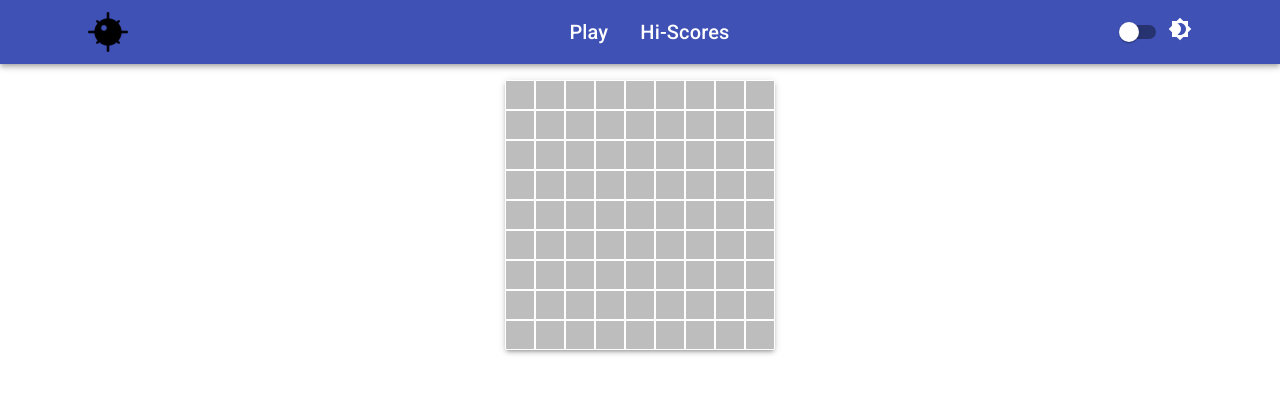
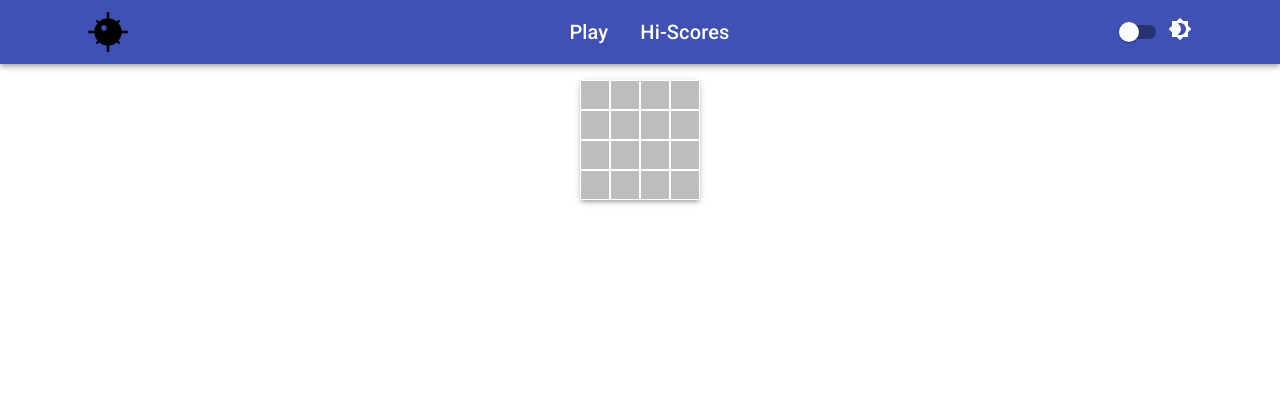
Before and after one commit to CWallis92/minesweeper, a React (Create React App) app: page / in a window 1280 px wide. Shown: the top 394 px of the page. Built offline with nearby package versions, Linux system fonts and the light colour scheme.

Commit message:
Set up grid reveals

```diff
--- a/package.json
+++ b/package.json
@@ -48,8 +48,12 @@
     "@types/node": "^17.0.30",
     "@types/react-dom": "^18.0.2",
     "@types/react-router-dom": "^5.3.3",
+    "@types/sinon": "^10.0.11",
+    "@types/sinon-chai": "^3.2.8",
     "chai": "^4.3.6",
     "mocha": "^9.2.2",
+    "sinon": "^13.0.2",
+    "sinon-chai": "^3.7.0",
     "typescript": "^4.6.3"
   }
 }
--- a/src/components/GameArea.tsx
+++ b/src/components/GameArea.tsx
@@ -7,7 +7,7 @@ const GameArea = (): React.ReactElement => {
   return (
     <main>
       <Container>
-        <GameGrid rows={9} cols={9} mines={10} />
+        <GameGrid rows={4} cols={4} mines={1} />
       </Container>
     </main>
   );
--- a/src/components/GameGrid.tsx
+++ b/src/components/GameGrid.tsx
@@ -1,8 +1,8 @@
-import React, { useMemo } from "react";
+import React, { useCallback, useState } from "react";
 import { Grid, Box, Paper } from "@mui/material";
 
-import Game from "../utils/game";
 import { GameButton } from "../styles/gameGrid";
+import { createBlankGrid, fillGrid, revealSquare } from "../utils/game";
 
 interface GameGridProps {
   rows: number;
@@ -15,7 +15,26 @@ export default function GameGrid({
   cols,
   mines,
 }: GameGridProps): React.ReactElement {
-  const game = useMemo(() => new Game(rows, cols, mines), [rows, cols, mines]);
+  const [started, setStarted] = useState(false);
+  const [grid, setGrid] = useState<Square[][]>(createBlankGrid(rows, cols));
+
+  const clickSquare = useCallback(
+    (row: number, col: number) => {
+      setGrid((prevGrid) => {
+        const grid = JSON.parse(JSON.stringify(prevGrid)) as Square[][];
+
+        if (!started) {
+          fillGrid(grid, row, col, mines);
+          setStarted(true);
+        }
+
+        revealSquare(grid, row, col);
+
+        return grid;
+      });
+    },
+    [grid, mines, started]
+  );
 
   return (
     <>
@@ -25,11 +44,11 @@ export default function GameGrid({
         sx={{ width: 30 * rows, margin: "auto" }}
       >
         <Grid container spacing={0} columns={cols}>
-          {game.grid.map((row: Square[], rowIndex) => {
-            return row.map(({ revealed }, colIndex) => {
+          {grid.map((row, rowIndex) => {
+            return row.map(({ revealed, value }, colIndex) => {
               return revealed ? (
                 <Grid item xs={1} key={`${rowIndex}-${colIndex}`}>
-                  <p>state</p>
+                  {value}
                 </Grid>
               ) : (
                 <Grid item xs={1} key={`${rowIndex}-${colIndex}`}>
@@ -38,9 +57,7 @@ export default function GameGrid({
                     color="gridButton"
                     size="small"
                     disableElevation
-                    onClick={() => {
-                      game.revealSquare(rowIndex, colIndex);
-                    }}
+                    onClick={() => clickSquare(rowIndex, colIndex)}
                   ></GameButton>
                 </Grid>
               );
--- a/src/utils/game.ts
+++ b/src/utils/game.ts
@@ -1,77 +1,94 @@
-export default class Game {
-  readonly mines: number;
-  private started: boolean;
-  public grid: Square[][];
+// Required for sinon to check recursive function of revealSquare
+import * as utils from "./game";
 
-  constructor(rows: number, cols: number, mines: number) {
-    this.started = false;
-    this.mines = mines;
-    this.grid = this.createBlankGrid(rows, cols);
+export const createBlankGrid = (rows: number, cols: number): Square[][] =>
+  Array.from(new Array(rows), () =>
+    Array.from(new Array(cols), () => ({ value: null, revealed: false }))
+  );
+
+export const placeMines = (
+  grid: Square[][],
+  startRow: number,
+  startCol: number,
+  mines: number
+) => {
+  let minesToPlace = mines;
+
+  while (minesToPlace > 0) {
+    let row = Math.floor(Math.random() * grid.length),
+      col = Math.floor(Math.random() * grid[0].length);
+
+    while (
+      (row === startRow && col === startCol) ||
+      grid[row][col].value !== null
+    ) {
+      row = Math.floor(Math.random() * grid.length);
+      col = Math.floor(Math.random() * grid[0].length);
     }
 
-  private createBlankGrid = (rows: number, cols: number): Square[][] => {
-    return Array.from(new Array(rows), () =>
-      Array.from(new Array(cols), () => ({ value: null, revealed: false }))
-    );
-  };
-
-  private placeMines() {
-    let minesToPlace = this.mines;
-
-    while (minesToPlace > 0) {
-      let row = Math.floor(Math.random() * this.grid.length),
-        col = Math.floor(Math.random() * this.grid[0].length);
-
-      while (
-        this.grid[row][col].revealed ||
-        this.grid[row][col].value !== null
-      ) {
-        row = Math.floor(Math.random() * this.grid.length);
-        col = Math.floor(Math.random() * this.grid[0].length);
-      }
-
-      this.grid[row][col].value = "x";
+    grid[row][col].value = "x";
 
     minesToPlace--;
   }
-  }
+};
 
-  private placeNumbers() {
-    for (let row = 0; row < this.grid.length; row++) {
-      for (let col = 0; col < this.grid[row].length; col++) {
-        if (this.grid[row][col].value === "x") continue;
+export const placeNumbers = (grid: Square[][]) => {
+  for (let row = 0; row < grid.length; row++) {
+    for (let col = 0; col < grid[row].length; col++) {
+      if (grid[row][col].value === "x") continue;
 
       // Create surrounding array
-        const surroundingSquares = [
-          this.grid[row][col - 1],
-          this.grid[row][col + 1],
-        ];
-        if (!!this.grid[row - 1])
-          surroundingSquares.push(
-            ...this.grid[row - 1].slice(Math.max(col - 1, 0), col + 2)
+      const neighbouringSquares = [grid[row][col - 1], grid[row][col + 1]];
+      if (!!grid[row - 1])
+        neighbouringSquares.push(
+          ...grid[row - 1].slice(Math.max(col - 1, 0), col + 2)
         );
-        if (!!this.grid[row + 1])
-          surroundingSquares.push(
-            ...this.grid[row + 1].slice(Math.max(col - 1, 0), col + 2)
+      if (!!grid[row + 1])
+        neighbouringSquares.push(
+          ...grid[row + 1].slice(Math.max(col - 1, 0), col + 2)
         );
 
-        this.grid[row][col].value = surroundingSquares.reduce((acc, curr) => {
+      grid[row][col].value = neighbouringSquares.reduce((acc, curr) => {
         return acc + (curr?.value === "x" ? 1 : 0);
       }, 0);
     }
   }
-  }
+};
 
-  private fillGrid(startRow: number, startCol: number) {
-    this.grid[startRow][startCol].revealed = true;
-    this.placeMines();
-    this.placeNumbers();
-    this.started = true;
-  }
+export const fillGrid = (
+  grid: Square[][],
+  startRow: number,
+  startCol: number,
+  mines: number
+) => {
+  placeMines(grid, startRow, startCol, mines);
+  placeNumbers(grid);
+};
 
-  public revealSquare(row: number, col: number) {
-    if (!this.started) this.fillGrid(row, col);
+export const revealSquare = (
+  grid: Square[][],
+  startRow: number,
+  startCol: number
+) => {
+  grid[startRow][startCol].revealed = true;
 
-    this.grid[row][col].revealed = true;
+  if (grid[startRow][startCol].value === 0) {
+    for (let row = -1; row <= 1; row++) {
+      for (let col = -1; col <= 1; col++) {
+        if (row === 0 && col === 0) continue;
+
+        const rowCheck = startRow + row;
+        const colCheck = startCol + col;
+
+        if (
+          grid[rowCheck] &&
+          grid[rowCheck][colCheck] &&
+          !grid[rowCheck][colCheck].revealed &&
+          grid[rowCheck][colCheck].value !== "x"
+        ) {
+          utils.revealSquare(grid, rowCheck, colCheck);
         }
       }
+    }
+  }
+};
```
Also changed, not shown: 2 other files (tests, documents, lock files or other folders). Lines whose indentation alone changed are shown as unchanged.
